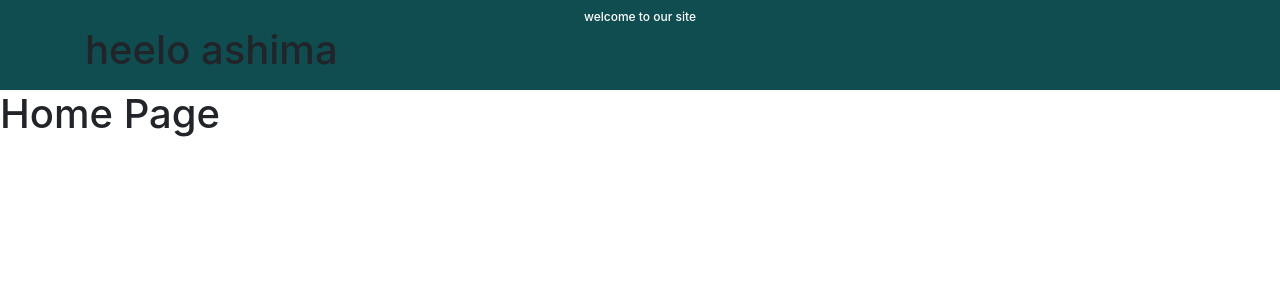
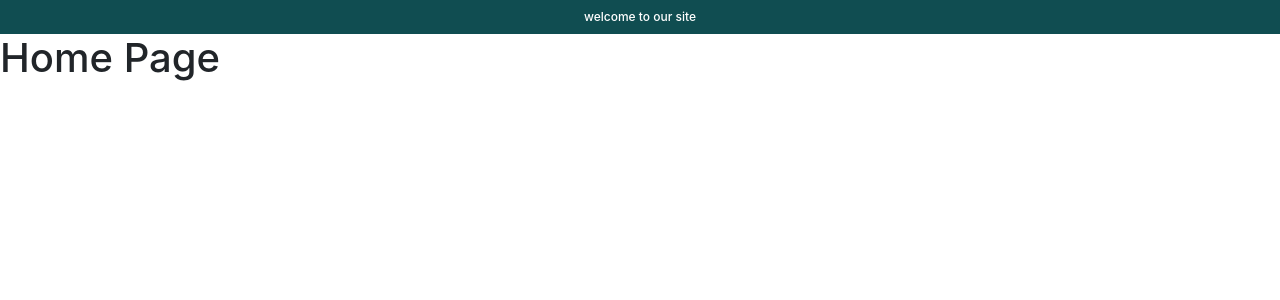
Before and after one commit to AshimaKamboj/E-commerce, a React (Create React App) app: page / in a window 1280 px wide. Shown: the top 300 px of the page. Built offline with nearby package versions, Linux system fonts and the light colour scheme.

Commit message:
pre version edited

```diff
--- a/src/Components/Header/index.js
+++ b/src/Components/Header/index.js
@@ -5,7 +5,6 @@ return(
         <div className="top-strip bg-blue">
             <div className="container">
                 <p className="mb-0 mt-0 text-center">welcome to our site</p>
-                <h1>heelo ashima</h1>
             </div>
         </div>
      </div>
```
